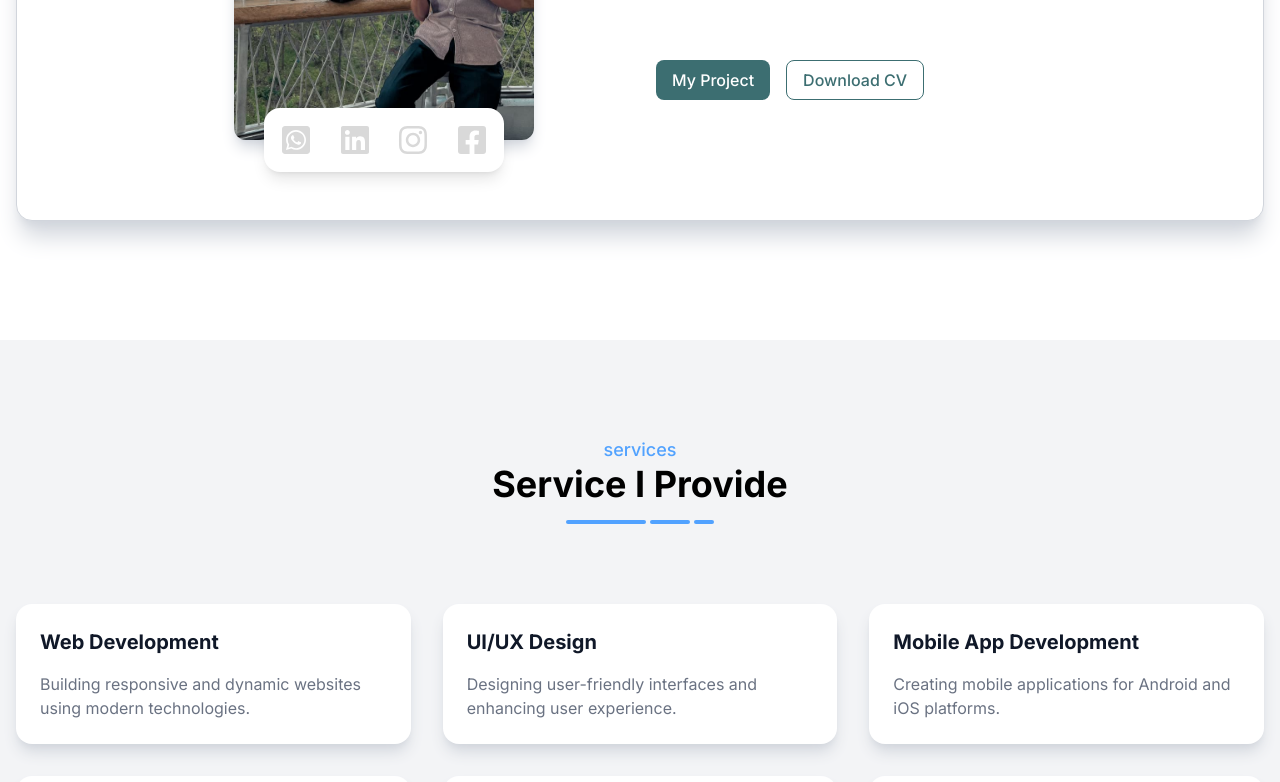
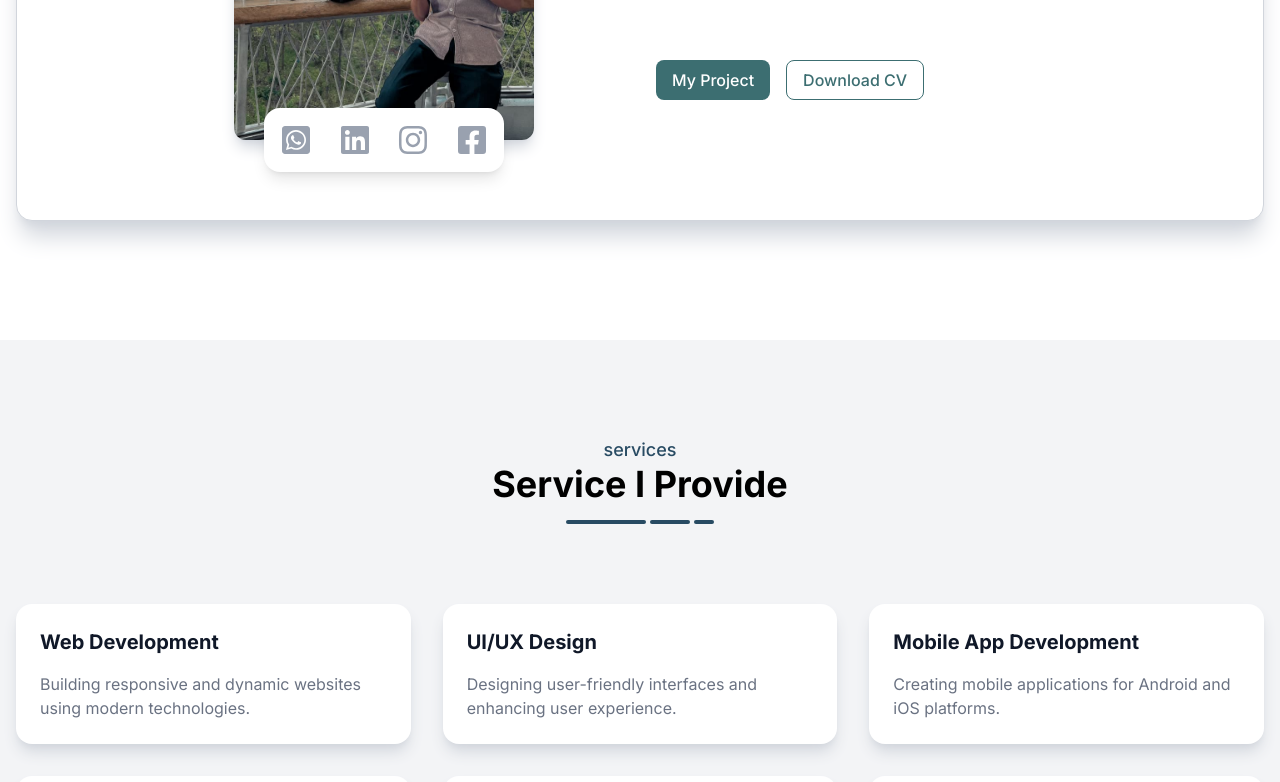
Before and after one commit to khaerul99/portofolio, a React (Vite) app: page / in a window 1280 px wide. Shown: the part 1340-2122 px from the top of the page. Built offline with nearby package versions, Linux system fonts and the light colour scheme.

Commit message:
update services

```diff
--- a/src/App.jsx
+++ b/src/App.jsx
@@ -116,7 +116,7 @@ function App() {
             {/* about */}
             <section
               id="about"
-              className="min-h-screen flex justify-center items-center px-4 md:py-20 relative"
+              className="min-h-screen flex justify-center items-center px-4 py-20 relative"
             >
               <div className="flex justify-center items-center border border-gray-300 dark:border-gray-700 w-full bg-white dark:bg-[#284b63] py-20 shadow-xl shadow-gray-300 dark:shadow-gray-900/50 rounded-2xl">
                 <div className="grid grid-cols-1 md:grid-cols-2 place-items-center">
@@ -132,7 +132,7 @@ function App() {
                           <li className="font-bold">
                             <a
                               href="https://wa.me/6289530185171"
-                              className="text-[#d9d9d9] hover:text-green-400 transition-all duration-150"
+                              className="text-gray-400 dark:text-[#d9d9d9] hover:text-green-400 transition-all duration-150"
                             >
                               <FaWhatsappSquare className="h-8 w-8 hover:scale-110 transition-all duration-150" />
                             </a>
@@ -140,7 +140,7 @@ function App() {
                           <li className="font-bold">
                             <a
                               href="https://wa.me/6289530185171"
-                              className="text-[#d9d9d9] hover:text-blue-800 transition-all duration-150"
+                              className="text-gray-400 dark:text-[#d9d9d9] hover:text-blue-800 transition-all duration-150"
                             >
                               <FaLinkedin className="h-8 w-8 hover:scale-110 transition-all duration-150" />
                             </a>
@@ -148,7 +148,7 @@ function App() {
                           <li className="font-bold">
                             <a
                               href="https://wa.me/6289530185171"
-                              className="text-[#d9d9d9] hover:text-pink-500 transition-all duration-150"
+                              className="text-gray-400 dark:text-[#d9d9d9] hover:text-pink-500 transition-all duration-150"
                             >
                               <FaInstagram className="h-8 w-8 hover:scale-110 transition-all duration-150" />
                             </a>
@@ -156,7 +156,7 @@ function App() {
                           <li className="font-bold">
                             <a
                               href="https://wa.me/6289530185171"
-                              className="text-[#d9d9d9] hover:text-blue-500 transition-all duration-150"
+                              className="text-gray-400 dark:text-[#d9d9d9] hover:text-blue-500 transition-all duration-150"
                             >
                               <FaFacebookSquare className="h-8 w-8 hover:scale-110 transition-all duration-150" />
                             </a>
@@ -202,18 +202,18 @@ function App() {
             {/* services */}
             <section
               id="services"
-              className="pt-20 items-center min-h-screen bg-gray-100 dark:bg-gray-400 w-screen relative left-1/2 -translate-x-1/2 scroll-mt-20"
+              className="py-20 items-center min-h-screen bg-gray-100 dark:bg-gray-400 w-screen relative left-1/2 -translate-x-1/2 scroll-mt-20"
             >
               <div className="max-w-7xl mx-auto p-4">
                 <div className="text-center flex flex-col justify-center items-center mb-20">
-                  <p className="text-lg font-medium text-blue-400">services</p>
-                  <h2 className="text-4xl font-bold mb-4 text-black ">
+                  <p className="text-lg font-medium text-[#284b63] dark:text-gray-300">services</p>
+                  <h2 className="text-4xl font-bold mb-4 text-black dark:text-white">
                     Service I Provide
                   </h2>
                   <div className="flex gap-1">
-                    <div className="w-20 bg-blue-400 h-1 rounded-2xl" />
-                    <div className="w-10 bg-blue-400 h-1 rounded-2xl" />
-                    <div className="w-5 bg-blue-400 h-1 rounded-2xl" />
+                    <div className="w-20 bg-[#284b63] h-1 rounded-2xl" />
+                    <div className="w-10 bg-[#284b63] h-1 rounded-2xl" />
+                    <div className="w-5 bg-[#284b63] h-1 rounded-2xl" />
                   </div>
                 </div>
 
@@ -223,7 +223,7 @@ function App() {
 
                     {dataServices.map((service) => (
                       <div key={service.id}>
-                        <div className="bg-white dark:bg-gray-700 p-6 rounded-2xl shadow-lg shadow-gray-300 hover:scale-105 transition-all duration-150">
+                        <div className="bg-white dark:bg-gray-700 p-6 rounded-2xl shadow-lg shadow-gray-300 dark:shadow-gray-400 hover:scale-105 transition-all duration-150">
                           <h3 className="text-xl font-bold mb-4">
                             {service.title}
                           </h3>
```
